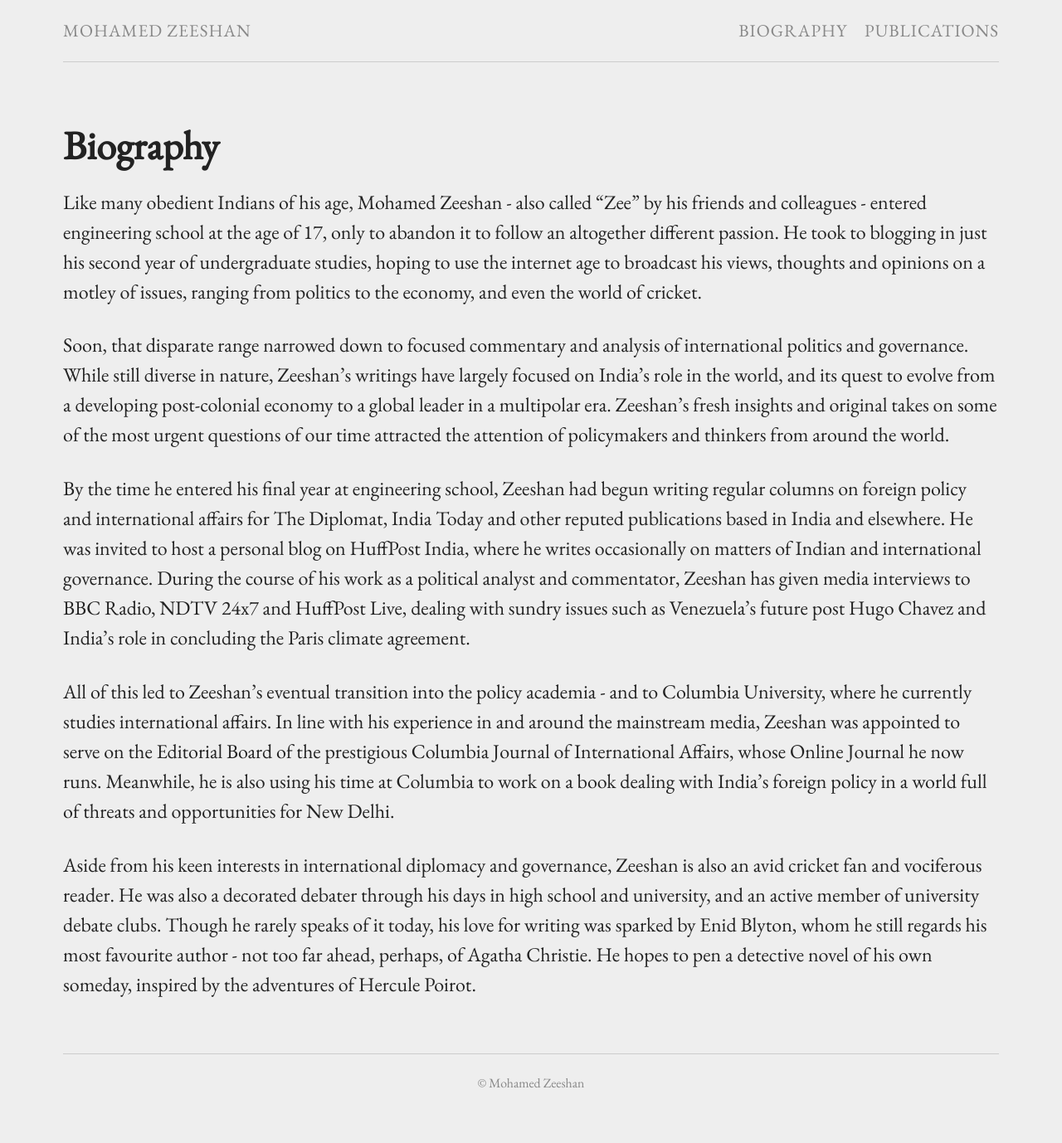
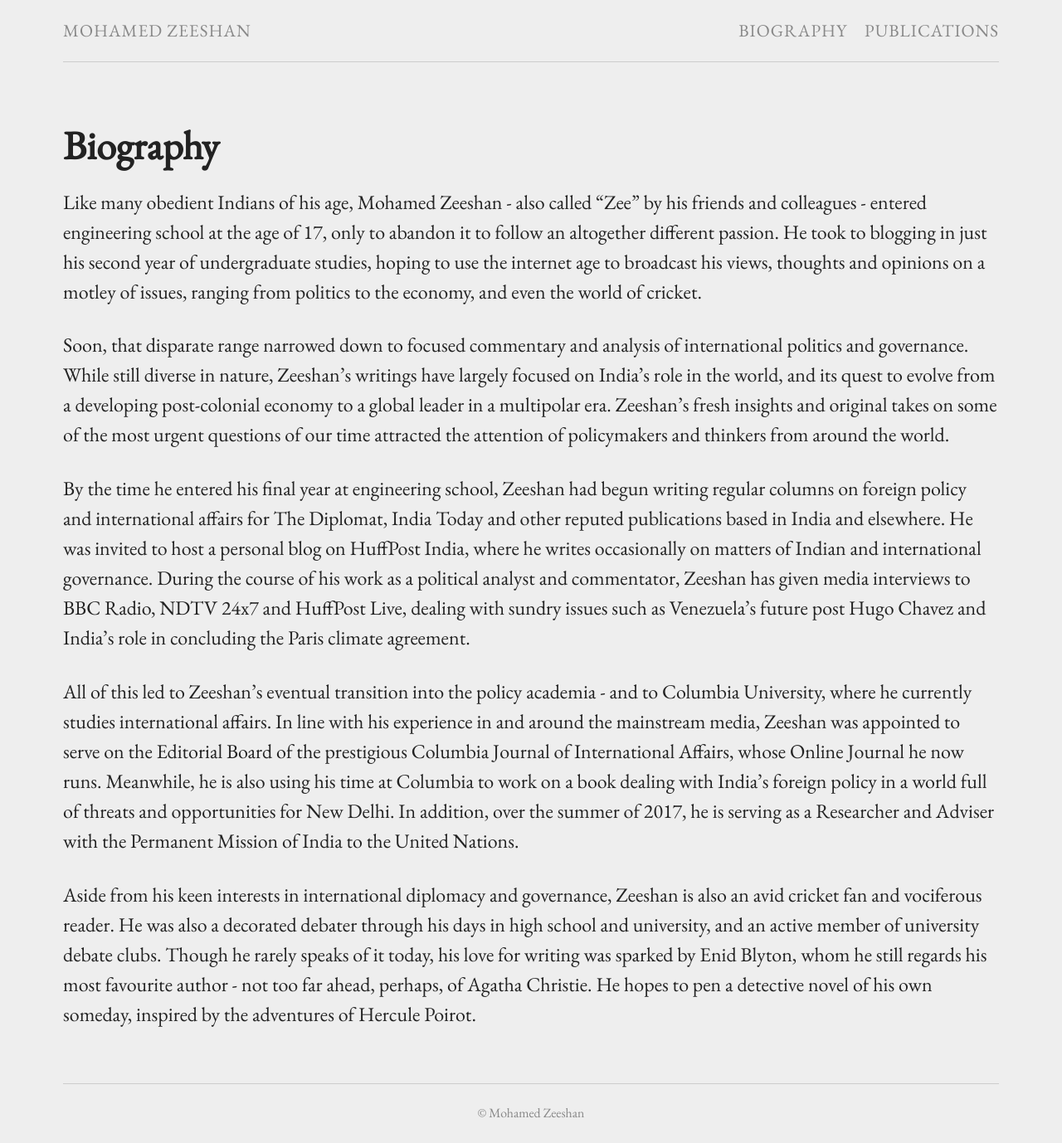
Before and after one commit to mohamedzeeshan/mdzeeshancopy, a Jekyll site: the page built from biography.md, in a window 1280 px wide. Shown: the whole page at 83% size. Built offline with Jekyll 4.4.1, drawn with Linux system fonts in a browser that asks for light colours; before the commit the page ends 1342 px from its top, so only the background shows below that.

Commit message:
Update biography.md

```diff
--- a/biography.md
+++ b/biography.md
@@ -10,6 +10,6 @@ Soon, that disparate range narrowed down to focused commentary and analysis of i
 
 By the time he entered his final year at engineering school, Zeeshan had begun writing regular columns on foreign policy and international affairs for The Diplomat, India Today and other reputed publications based in India and elsewhere. He was invited to host a personal blog on HuffPost India, where he writes occasionally on matters of Indian and international governance. During the course of his work as a political analyst and commentator, Zeeshan has given media interviews to BBC Radio, NDTV 24x7 and HuffPost Live, dealing with sundry issues such as Venezuela's future post Hugo Chavez and India's role in concluding the Paris climate agreement.
 
-All of this led to Zeeshan's eventual transition into the policy academia - and to Columbia University, where he currently studies international affairs. In line with his experience in and around the mainstream media, Zeeshan was appointed to serve on the Editorial Board of the prestigious Columbia Journal of International Affairs, whose Online Journal he now runs. Meanwhile, he is also using his time at Columbia to work on a book dealing with India's foreign policy in a world full of threats and opportunities for New Delhi.
+All of this led to Zeeshan's eventual transition into the policy academia - and to Columbia University, where he currently studies international affairs. In line with his experience in and around the mainstream media, Zeeshan was appointed to serve on the Editorial Board of the prestigious Columbia Journal of International Affairs, whose Online Journal he now runs. Meanwhile, he is also using his time at Columbia to work on a book dealing with India's foreign policy in a world full of threats and opportunities for New Delhi. In addition, over the summer of 2017, he is serving as a Researcher and Adviser with the Permanent Mission of India to the United Nations.
 
 Aside from his keen interests in international diplomacy and governance, Zeeshan is also an avid cricket fan and vociferous reader. He was also a decorated debater through his days in high school and university, and an active member of university debate clubs. Though he rarely speaks of it today, his love for writing was sparked by Enid Blyton, whom he still regards his most favourite author - not too far ahead, perhaps, of Agatha Christie. He hopes to pen a detective novel of his own someday, inspired by the adventures of Hercule Poirot.
```
